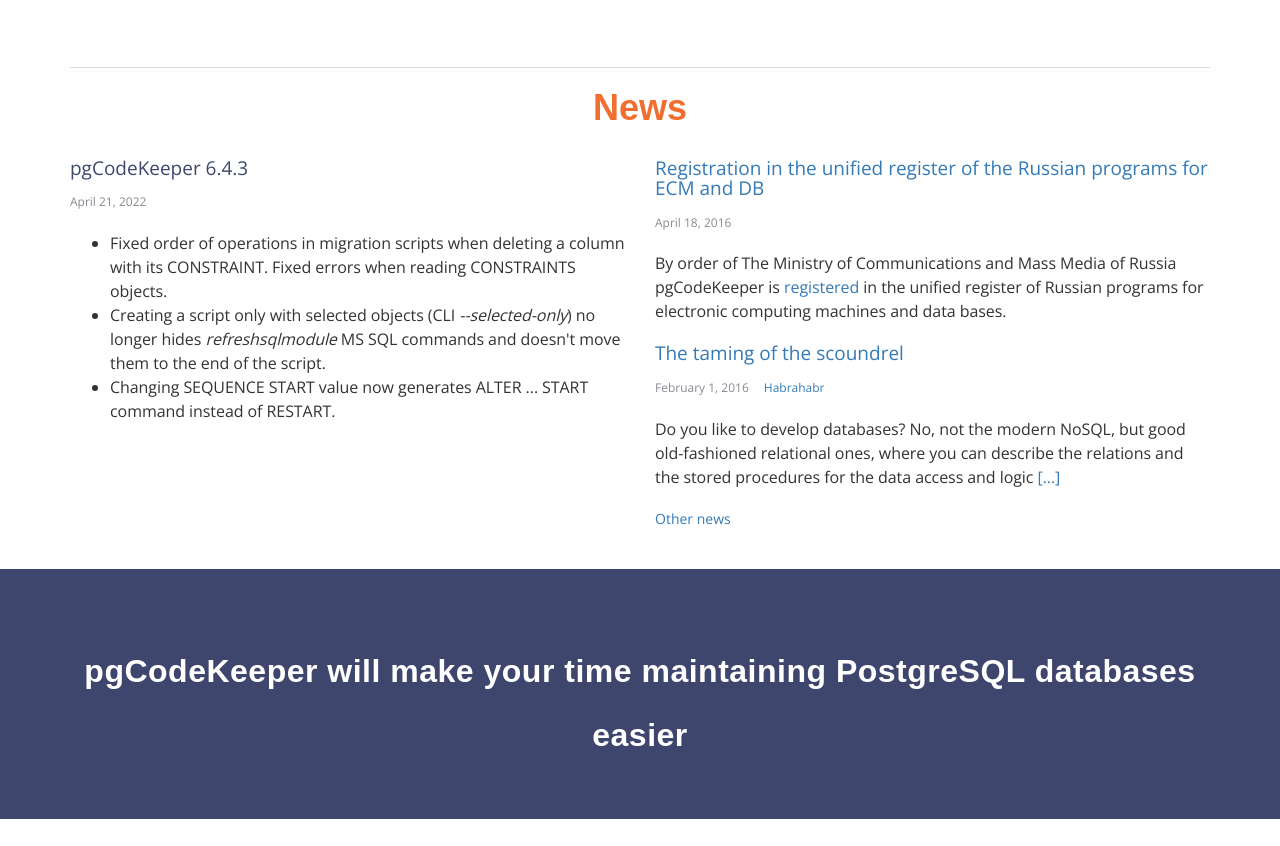
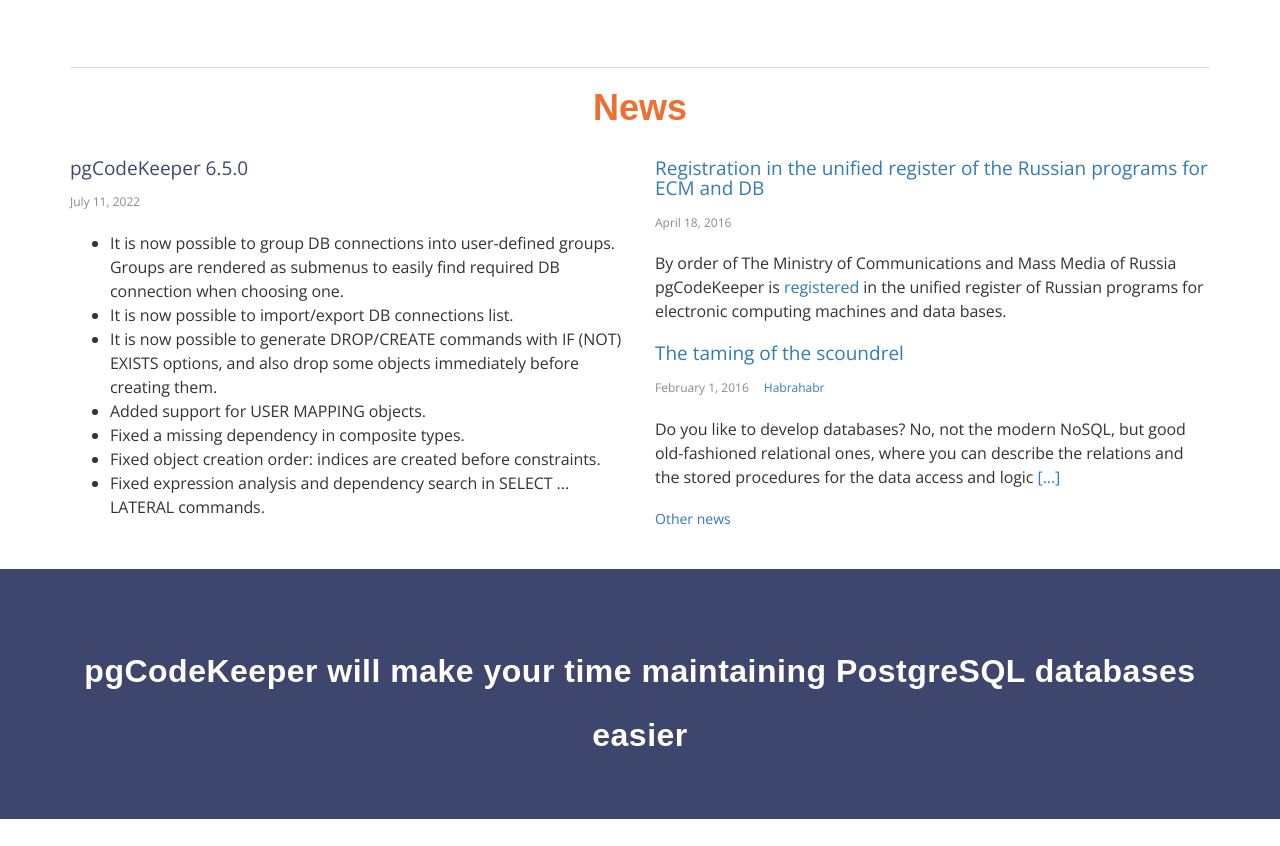
Before and after one commit to pgcodekeeper/pgcodekeeper.github.io, a plain HTML site: page index.html in a window 1280 px wide. Shown: the part 2508-3354 px from the top of the page. Drawn offline with nearby package versions, Linux system fonts and the light colour scheme; a web font is replaced by a local one.

Commit message:
announcement for 6.5.0

```diff
--- a/index.html
+++ b/index.html
@@ -237,12 +237,16 @@
       <div class="row">
 
         <div class="col-sm-6 col-lg-6">
-          <h4 class="anchor" name="pgCodeKeeper-6.4.3" id="pgCodeKeeper-6.4.3">pgCodeKeeper 6.4.3</h4>
-          <p class="date">April 21, 2022</p>
+          <h4 class="anchor" name="pgCodeKeeper-6.5.0" id="pgCodeKeeper-6.5.0">pgCodeKeeper 6.5.0</h4>
+          <p class="date">July 11, 2022</p>
           <ul class="short-article">
-            <li>Fixed order of operations in migration scripts when deleting a column with its CONSTRAINT. Fixed errors when reading CONSTRAINTS objects.</li>
-            <li>Creating a script only with selected objects (CLI <i>--selected-only</i>) no longer hides <i>refreshsqlmodule</i> MS SQL commands and doesn't move them to the end of the script.</li>
-            <li>Changing SEQUENCE START value now generates ALTER ... START command instead of RESTART.</li>
+            <li>It is now possible to group DB connections into user-defined groups. Groups are rendered as submenus to easily find required DB connection when choosing one.</li>
+            <li>It is now possible to import/export DB connections list.</li>
+            <li>It is now possible to generate DROP/CREATE commands with IF (NOT) EXISTS options, and also drop some objects immediately before creating them.</li>
+            <li>Added support for USER MAPPING objects.</li>
+            <li>Fixed a missing dependency in composite types.</li>
+            <li>Fixed object creation order: indices are created before constraints.</li>
+            <li>Fixed expression analysis and dependency search in SELECT ... LATERAL commands.</li>
           </ul>
         </div>
 
```
Also changed, not shown: _src/app/index.html (+9 -5 lines), _src/app/news.html (+12 -0 lines), news.html (+12 -0 lines).
